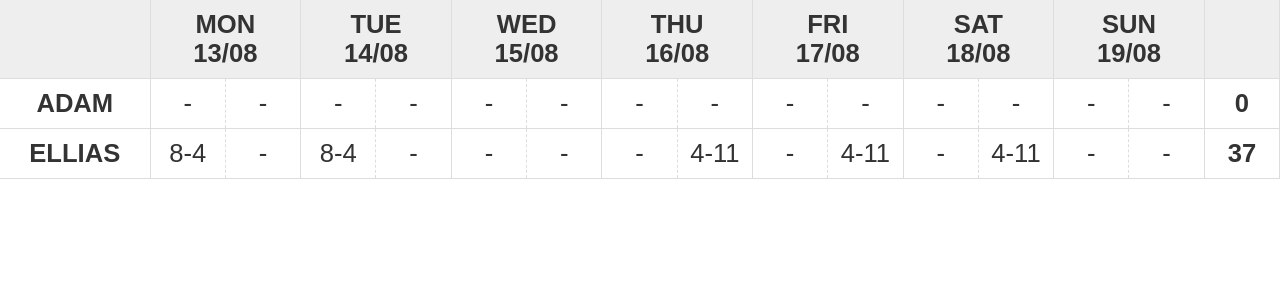
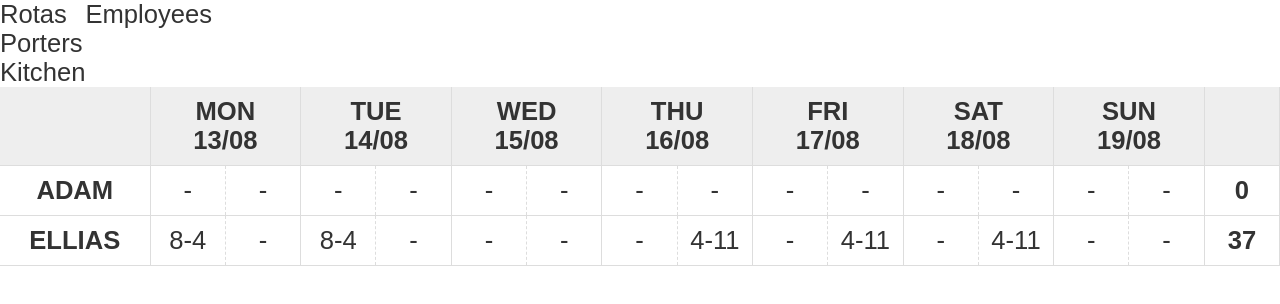
Before and after one commit to cristianrgreco/rota-web, a React (Create React App) app: page / in a window 1280 px wide. Shown: the top 304 px of the page. Built offline with nearby package versions, Linux system fonts and the light colour scheme; a web font is replaced by a local one.

Commit message:
Start to add Nav

```diff
--- a/src/App.js
+++ b/src/App.js
@@ -1,6 +1,12 @@
-import React from "react";
+import React, { Fragment } from "react";
+import Nav from './Nav';
 import Rota from "./Rota";
 
 export default function App() {
-  return <Rota />;
+  return (
+    <Fragment>
+      <Nav />
+      <Rota />
+    </Fragment>
+  );
 }
--- /dev/null
+++ b/src/Nav/components/NavItem.js
@@ -0,0 +1,5 @@
+import React from "react";
+
+export function NavItem({ children }) {
+  return <div className="NavItem">{children}</div>
+}
--- /dev/null
+++ b/src/Nav/components/NavItemDropDown.js
@@ -0,0 +1,5 @@
+import React from "react";
+
+export function NavItemDropDown({ children }) {
+  return <div className="NavItemDropDown">{children}</div>
+}
--- /dev/null
+++ b/src/Nav/components/NavItemLabel.js
@@ -0,0 +1,5 @@
+import React from "react";
+
+export function NavItemLabel({ children }) {
+  return <div className="NavItemLabel">{children}</div>
+}
--- /dev/null
+++ b/src/Nav/components/index.js
@@ -0,0 +1,3 @@
+export * from './NavItem';
+export * from './NavItemLabel';
+export * from './NavItemDropDown';
--- /dev/null
+++ b/src/Nav/index.css
@@ -0,0 +1,12 @@
+.Nav {
+  display: flex;
+}
+
+.NavItem {
+}
+
+.NavItemLabel {
+}
+
+.NavItemDropDown {
+}
--- /dev/null
+++ b/src/Nav/index.js
@@ -0,0 +1,25 @@
+import React from "react";
+import "./index.css";
+
+import { NavItemDropDown, NavItem, NavItemLabel } from "./components";
+
+export default function Nav() {
+  return (
+    <nav className="Nav">
+      <NavItem>
+        <NavItemLabel>Rotas</NavItemLabel>
+        <NavItemDropDown>
+          <NavItem>
+            <NavItemLabel>Porters</NavItemLabel>
+          </NavItem>
+          <NavItem>
+            <NavItemLabel>Kitchen</NavItemLabel>
+          </NavItem>
+        </NavItemDropDown>
+      </NavItem>
+      <NavItem>
+        <NavItemLabel>Employees</NavItemLabel>
+      </NavItem>
+    </nav>
+  );
+}
```
